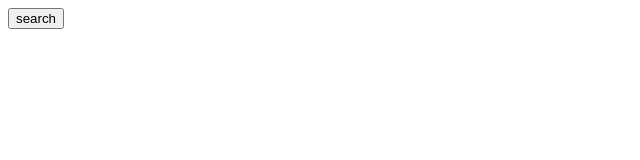
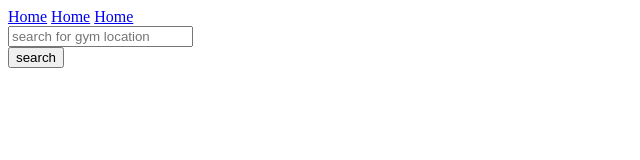
Before and after one commit to Drip101/group-git-repo, a plain HTML site: page index.html in a window 1280 px wide. Shown: the whole page, without its empty margins (0-640 px from the left). Drawn offline with Linux system fonts and the light colour scheme.

Commit message:
added search button and nav button

```diff
--- a/index.html
+++ b/index.html
@@ -6,12 +6,21 @@
     <meta http-equiv='X-UA-Compatible' content='IE=edge'>
     <title>Page Title</title>
     <meta name='viewport' content='width=device-width, initial-scale=1'>
-    <link rel='stylesheet' type='group-git-repo/style.css' media='screen' href='group-git-repo/style.css'>
+    <link rel='stylesheet' type='group-git-repo/style.css' media='screen' href='./style.css'>
 
 </head>
 
 <body>
-
+    <header>
+        <div>
+            <a href="#">Home</a>
+            <a href="#">Home</a>
+            <a href="#">Home</a>
+        </div>
+        <div class="search">
+            <input type="text" placeholder="search for gym location">
+        </div>
+    </header>
     <div class="searchButton">
         <button>search</button>
     </div>
```
